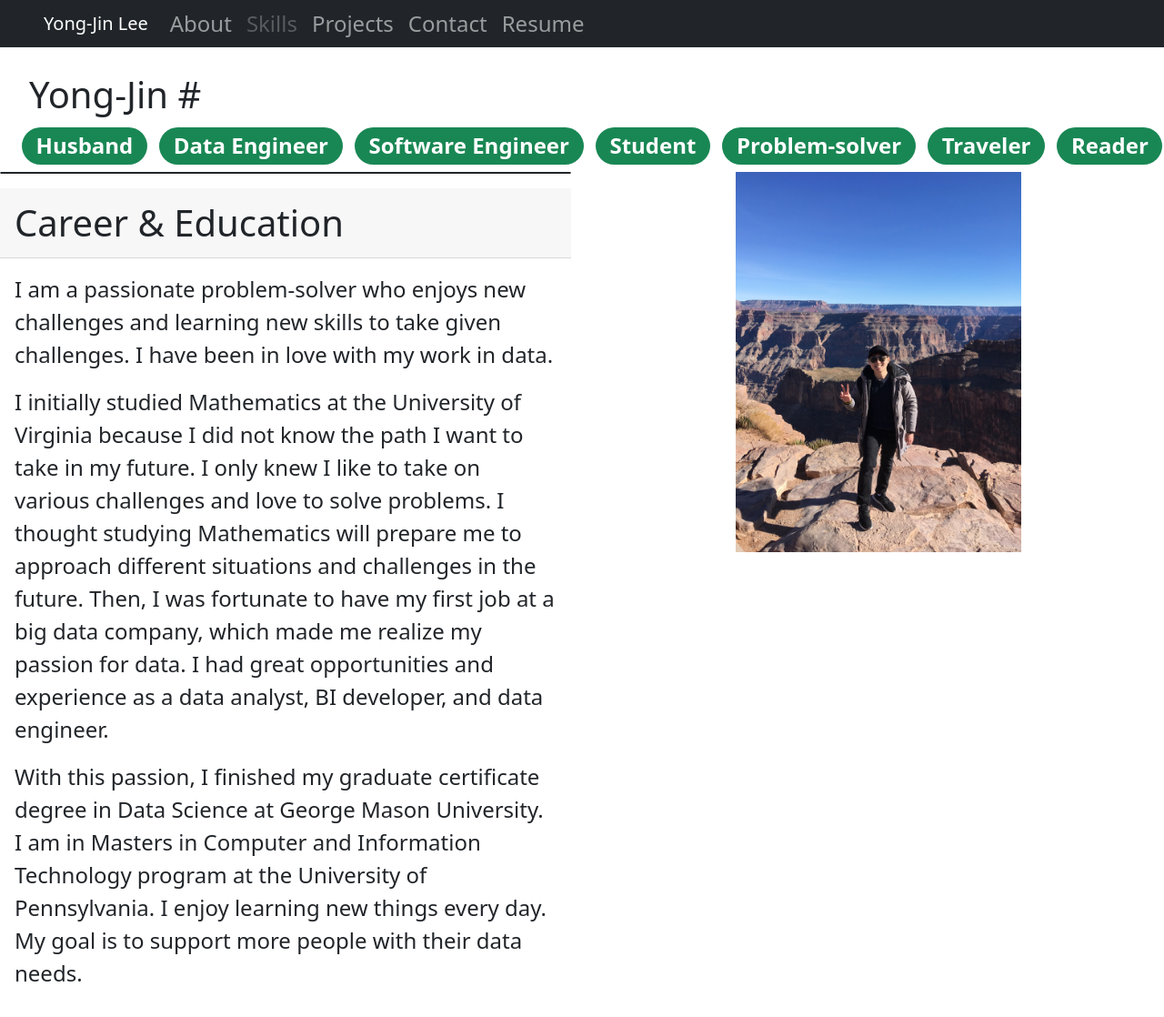
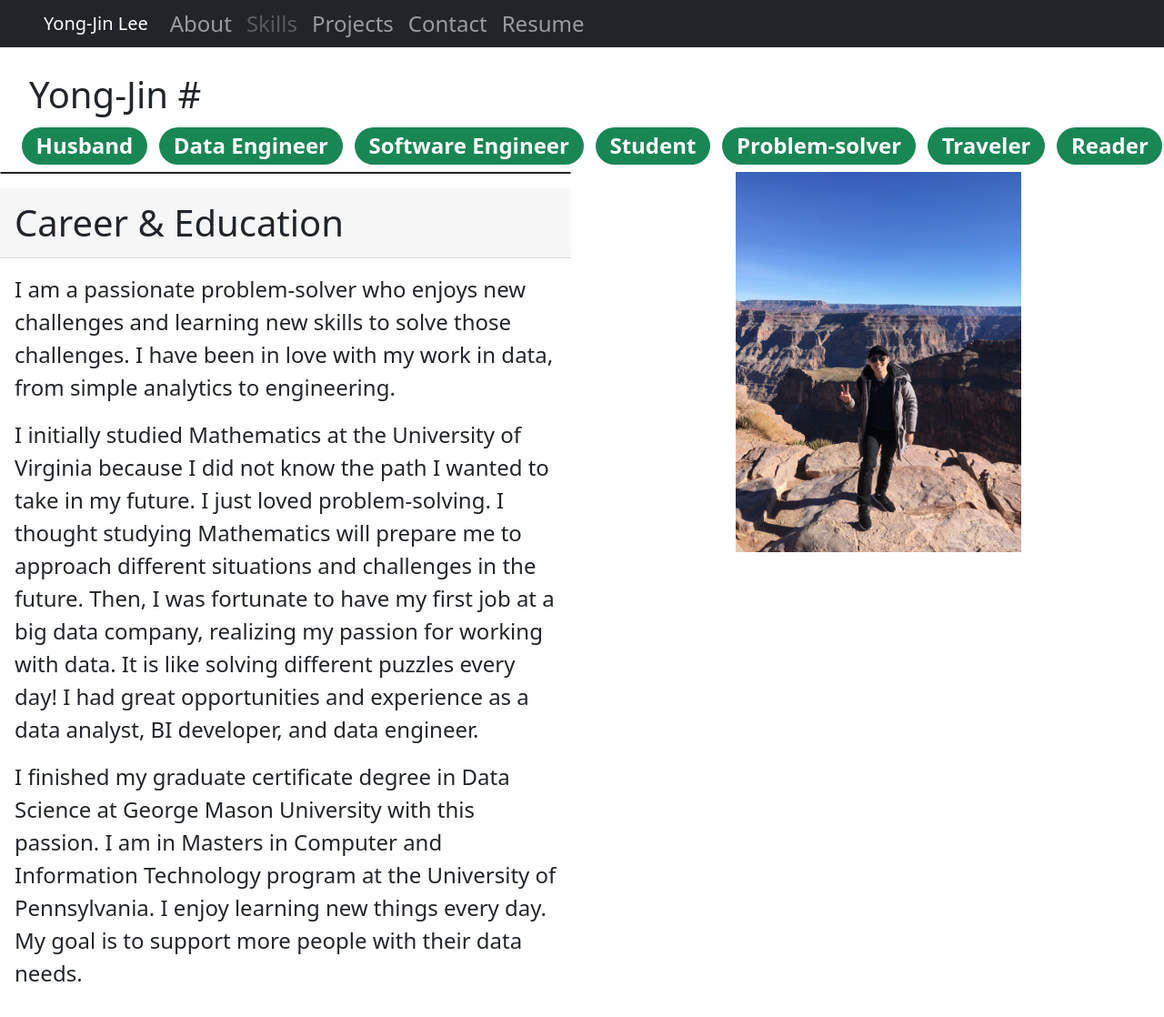
Before and after one commit to yj-lee0503/yj-lee0503.github.io, a Jekyll site: the page built from about.html, in a window 1280 px wide and 1120 px high. Shown: the whole window at 91% size. Built offline with Jekyll 4.4.1, drawn with Linux system fonts in a browser that asks for light colours; nearby versions of some CDN libraries; comment, search, counter and statistics services are not loaded.

Commit message:
update about page

```diff
--- a/about.html
+++ b/about.html
@@ -23,19 +23,19 @@ layout: default
             <div class="card-header">Career & Education</div>
             <div class="card-body">
                 <p>
-                    I am a passionate problem-solver who enjoys new challenges and learning new skills to take given challenges.
-                    I have been in love with my work in data.
+                    I am a passionate problem-solver who enjoys new challenges and learning new skills to solve those challenges.
+                    I have been in love with my work in data, from simple analytics to engineering.
                 </p>
                 <p>
-                    I initially studied Mathematics at the University of Virginia because I did not know the path I want to take in my future.
-                    I only knew I like to take on various challenges and love to solve problems. I thought studying Mathematics will prepare me to approach different situations and challenges in the future.
-                    Then, I was fortunate to have my first job at a big data company, which made me realize my passion for data. I had great opportunities and experience as a data analyst, BI developer,  and data engineer.
+                    I initially studied Mathematics at the University of Virginia because I did not know the path I wanted to take in my future.
+                    I just loved problem-solving. I thought studying Mathematics will prepare me to approach different situations and challenges in the future.
+                    Then, I was fortunate to have my first job at a big data company, realizing my passion for working with data. It is like solving different puzzles every day! I had great opportunities and experience as a data analyst, BI developer, and data engineer.
                  </p>
 
                 <p>
-                    With this passion, I finished my graduate certificate degree in Data Science at George Mason University.
-                    I am in Masters in Computer and Information Technology program at the University of Pennsylvania. I enjoy learning new things every day.
-                    My goal is to support more people with their data needs.
+                    I finished my graduate certificate degree in Data Science at George Mason University with this passion.
+                    I am in Masters in Computer and Information Technology program at the University of Pennsylvania.
+                    I enjoy learning new things every day. My goal is to support more people with their data needs.
                 </p>
             </div>
         </div>
```
Also changed, not shown: 1 other file.
